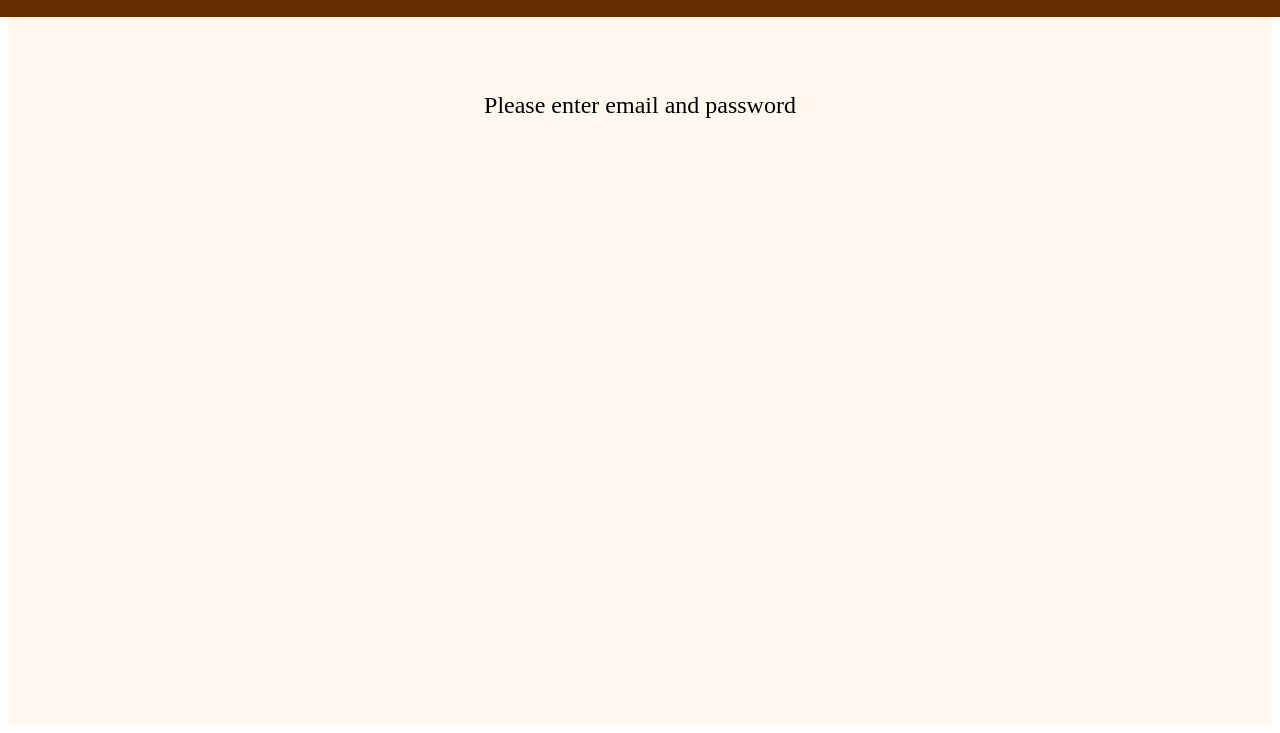
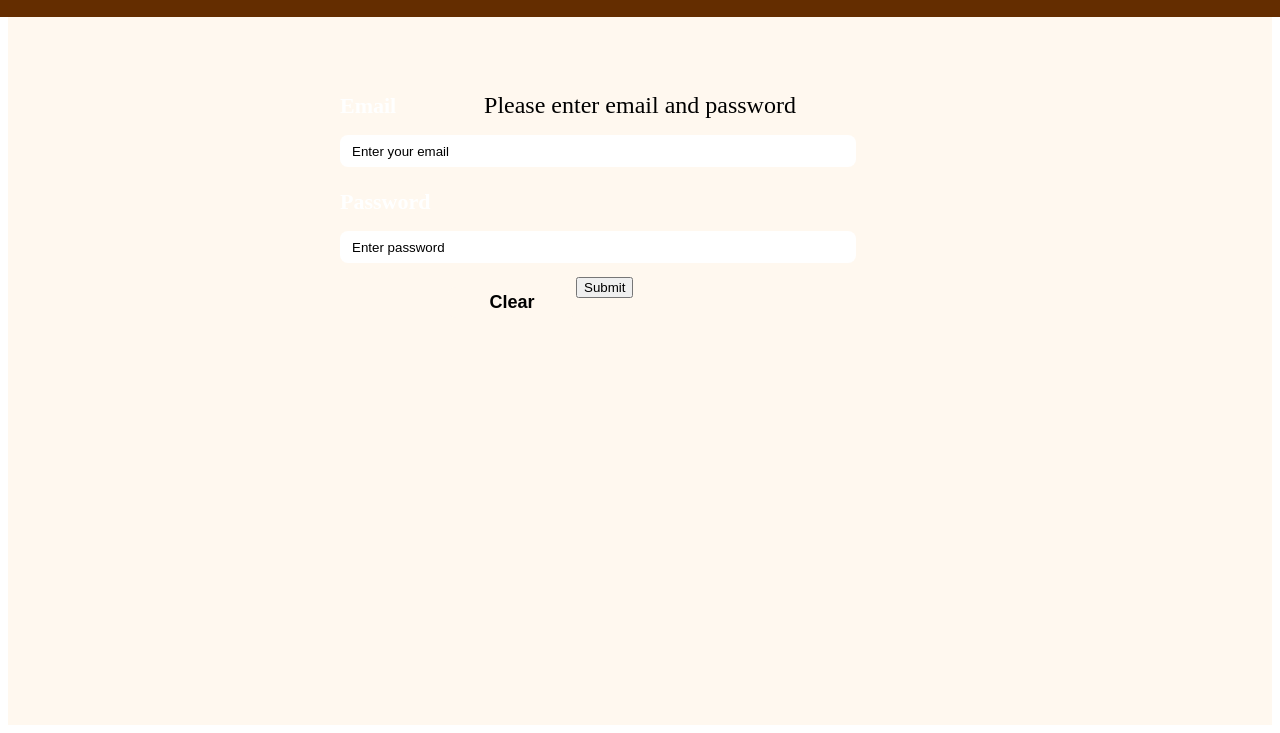
Before and after one commit to Valentina-2608/Food_diary, a website: page log_in_page.html in a window 1280 px wide. Shown: the part 83-816 px from the top of the page. Drawn offline with Linux system fonts and the light colour scheme.

Commit message:
Add form for login

```diff
--- a/log_in_page.html
+++ b/log_in_page.html
@@ -15,7 +15,21 @@
     </header>
     <div class="container">
         <div class="text">Please enter email and password</div>
+        <form id="form_login">
+            <div class="form_input">
+                <p><label for="email">Email</label></p>
+                <p><input type="text" placeholder="Enter your email" name="email" id="user_email" required></p>
+            </div>
+            <div class="form_input">
+                <p><label for="password">Password</label></p>
+                <p><input type="password" placeholder="Enter password" name="password" id="user_password" required></p>
 
+            </div>
+            <div class="buttons">
+                <button id="btn_log_in">Submit</button>
+                <button id="btn_clear">Clear</button>
+            </div>
+        </form>
 
 
     </div>
```
